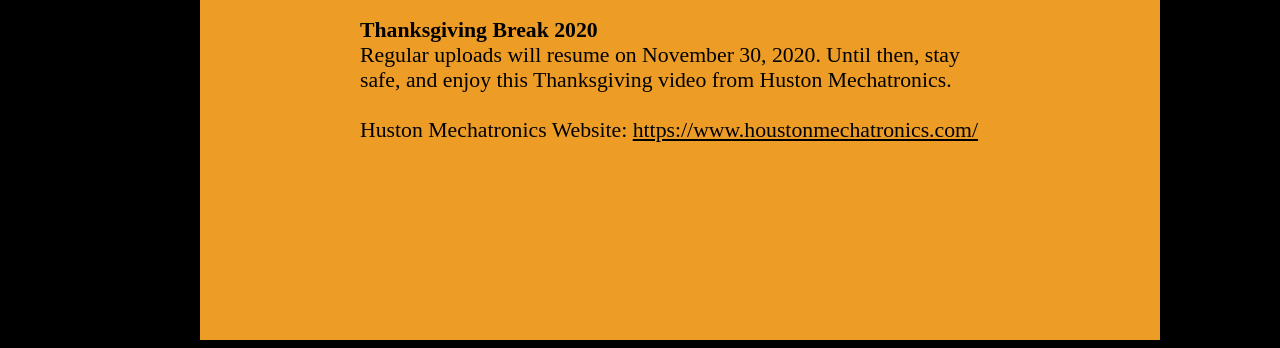
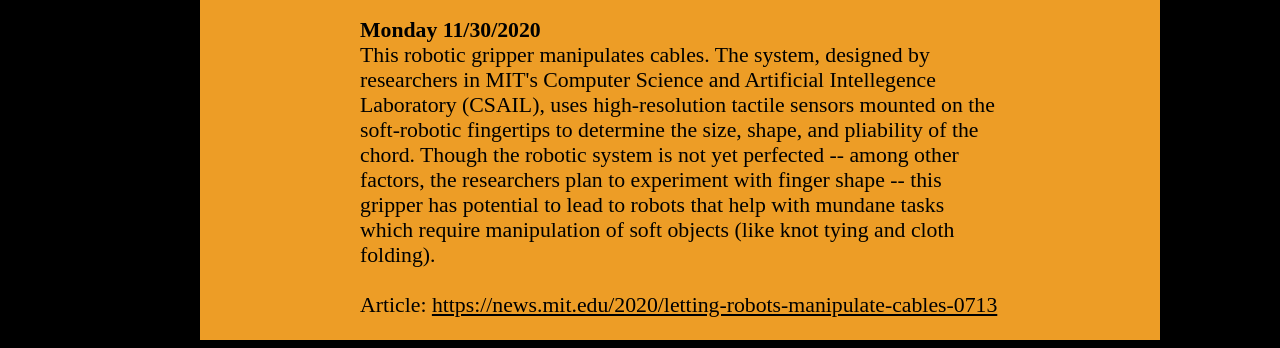
Before and after one commit to 5RobotsAWeek/5RobotsAWeek.github.io, a plain HTML site: page index.html in a window 1280 px wide. Shown: the part 508-856 px from the top of the page. Drawn offline with Linux system fonts and the light colour scheme.

Commit message:
Update index.html

```diff
--- a/index.html
+++ b/index.html
@@ -18,16 +18,20 @@
           <div class = "main">
             <h1 id="header"style="font-family:helvetica">5RobotsAWeek</h1>
             <div class = "blurb">
-               <iframe  class = "video" src="https://www.youtube.com/embed/UZjoi0uU31Y" frameborder="0" allow="accelerometer; autoplay; clipboard-write; encrypted-media; gyroscope; picture-in-picture" allowfullscreen></iframe>
+               <iframe  class = "video" src="https://www.youtube.com/embed/3SSsxf5PoLQ" frameborder="0" allow="accelerometer; autoplay; clipboard-write; encrypted-media; gyroscope; picture-in-picture" allowfullscreen></iframe>
                <!-- <img src = "triode.jpg" alt="A 1960s-era dual triode tube" style="
                    height: 30vw
                    margin: auto
                    display: block
                    padding-bottom:0px
                    margin-bottom:0px"> -->
-              <p><strong>Thanksgiving Break 2020</strong>
-                <br>Regular uploads will resume on November 30, 2020. Until then, stay safe, and enjoy this Thanksgiving video from Huston Mechatronics.<br>
-                <br>Huston Mechatronics Website: <a href="https://www.houstonmechatronics.com/">https://www.houstonmechatronics.com/</a>
+              <p><strong>Monday 11/30/2020</strong>
+                <br>This robotic gripper manipulates cables. The system, designed by researchers in MIT's Computer Science and Artificial Intellegence Laboratory (CSAIL),
+                uses high-resolution tactile sensors mounted on the soft-robotic fingertips to determine the size, shape, and pliability of the chord. Though the robotic system is
+                not yet perfected -- among other factors, the researchers plan to experiment with finger shape -- this gripper has potential to lead to robots that help with mundane tasks
+                which require manipulation of soft objects (like knot tying and cloth folding).
+              <br>
+                <br>Article: <a href="https://news.mit.edu/2020/letting-robots-manipulate-cables-0713">https://news.mit.edu/2020/letting-robots-manipulate-cables-0713</a>
               </p>
             </div>
           </div>
```
